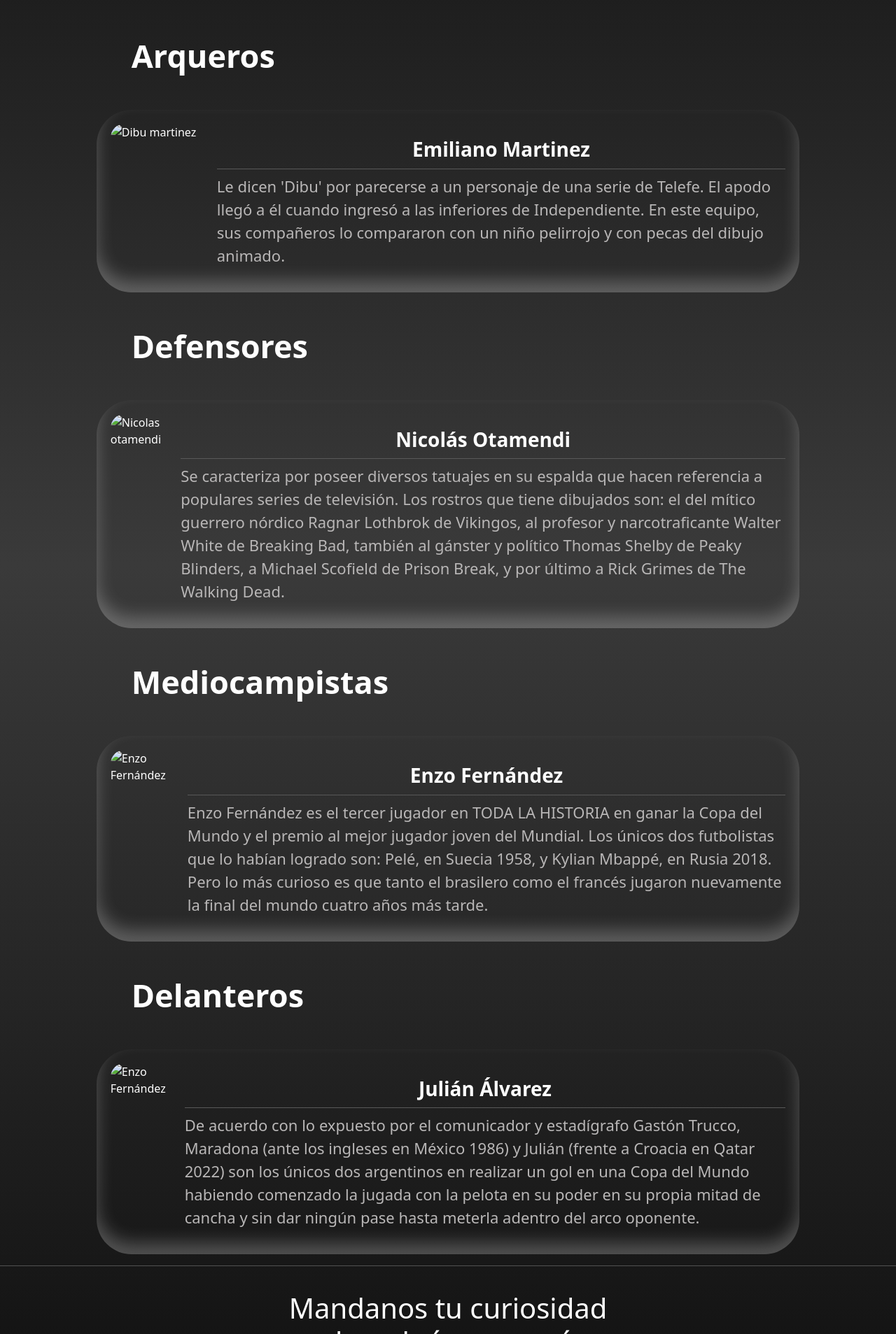
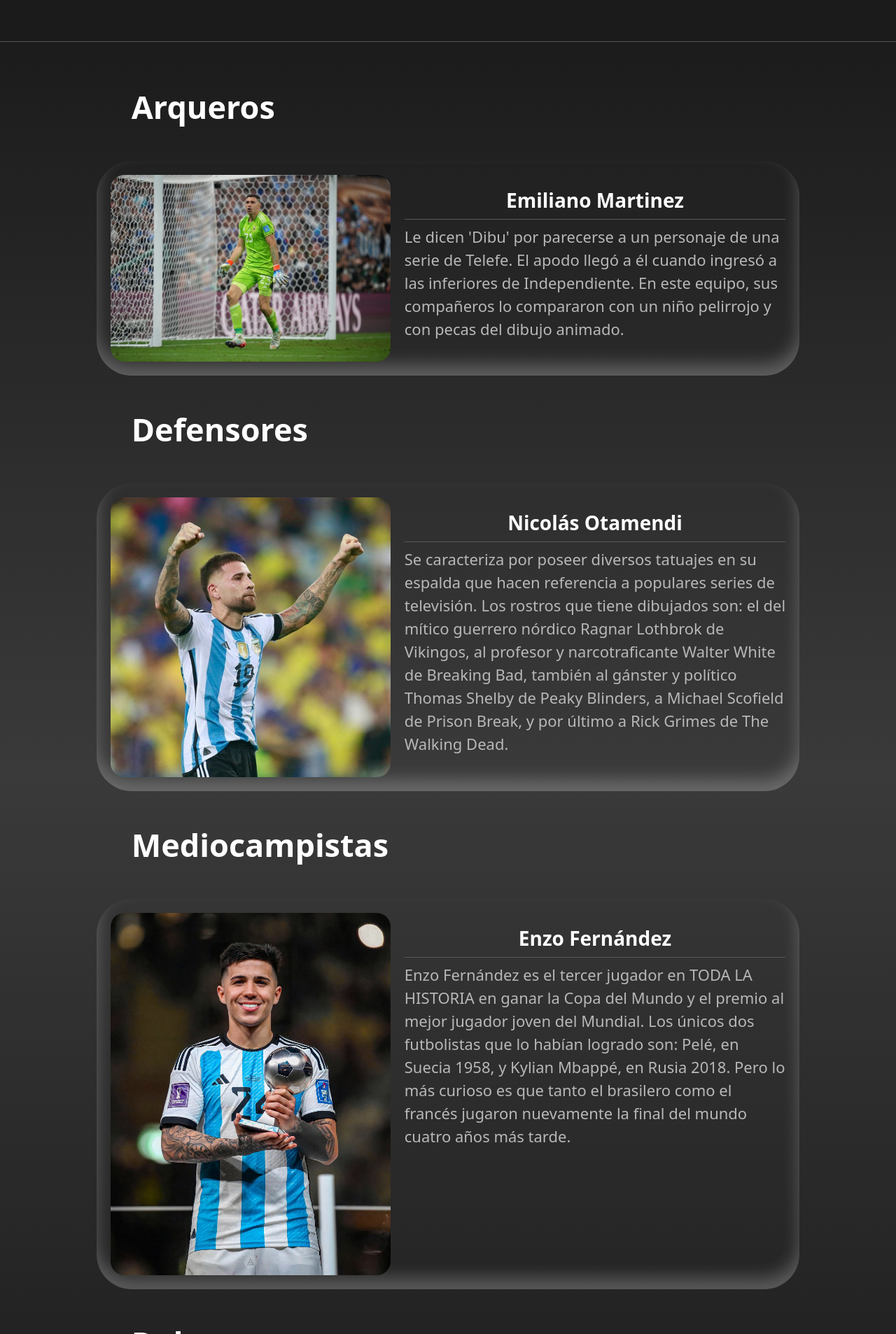
Before and after one commit to sebas-seni/CaC-Front-End, a plain HTML site: page index.html in a window 1280 px wide. Shown: the part 893-2800 px from the top of the page at 70% size. Drawn offline with nearby package versions, Linux system fonts and the light colour scheme; the site is published under a folder, as on GitHub Pages, so addresses that start at the root find nothing; a web font is replaced by a local one.

Commit message:
cambie lineas de rutas

```diff
--- a/index.html
+++ b/index.html
@@ -7,13 +7,13 @@
     <link rel="stylesheet" href="style.css">
     <link href="https://cdn.jsdelivr.net/npm/bootstrap@5.3.3/dist/css/bootstrap.min.css" rel="stylesheet"
         integrity="sha384-QWTKZyjpPEjISv5WaRU9OFeRpok6YctnYmDr5pNlyT2bRjXh0JMhjY6hW+ALEwIH" crossorigin="anonymous">
-    <link rel="shortcut icon" href="/imagenes/afa-logo.ico" type="image/x-icon">
+    <link rel="shortcut icon" href="./imagenes/afa-logo.ico" type="image/x-icon">
     <link rel="preconnect" href="https://fonts.googleapis.com">
     <link rel="preconnect" href="https://fonts.gstatic.com" crossorigin>
     <link href="https://fonts.googleapis.com/css2?family=Noto+Sans+JP:wght@100..900&display=swap" rel="stylesheet">
     <link rel="stylesheet" href="https://cdnjs.cloudflare.com/ajax/libs/animate.css/4.1.1/animate.min.css" />
     <title>Curiosidades mundialistas</title>
-    <link rel="shortcut icon" href="/imagenes/afa-logo.ico" type="image/x-icon">
+    <link rel="shortcut icon" href="./imagenes/afa-logo.ico" type="image/x-icon">
 </head>
 
 <body>
@@ -30,7 +30,7 @@
                     <div class="collapse navbar-collapse" id="navbarNav">
                         <ul class="nav-bar-ul">
                             <div class="logo-container">
-                                <img src="/imagenes/afa-logo.ico" alt="Logo afa" class="logo">
+                                <img src="./imagenes/afa-logo.ico" alt="Logo afa" class="logo">
                             </div>
                             <li class="">
                                 <a class="nav-link" href="#arqueros">Arqueros</a>
@@ -66,7 +66,7 @@
                 <h2>Arqueros</h2>
             </header>
             <div class="section-info-container">
-                <img src="/imagenes/dibu.jpg" alt="Dibu martinez" class="section-img">
+                <img src="./imagenes/dibu.jpg" alt="Dibu martinez" class="section-img">
                 <aside>
                     <h3>Emiliano Martinez</h3>
                     <p class="descripcion">Le dicen 'Dibu' por parecerse a un personaje de una serie de Telefe. El apodo
@@ -84,7 +84,7 @@
                 <h2>Defensores</h2>
             </header>
             <div class="section-info-container">
-                <img src="/imagenes/ota.jpg" alt="Nicolas otamendi" class="section-img">
+                <img src="./imagenes/ota.jpg" alt="Nicolas otamendi" class="section-img">
                 <aside>
                     <h3>Nicolás Otamendi</h3>
                     <p>Se caracteriza por poseer diversos tatuajes en su espalda que hacen referencia a populares series
@@ -104,7 +104,7 @@
                 <h2>Mediocampistas</h2>
             </header>
             <div class="section-info-container">
-                <img src="/imagenes/enzo.jpeg" alt="Enzo Fernández" class="section-img">
+                <img src="./imagenes/enzo.jpeg" alt="Enzo Fernández" class="section-img">
                 <aside>
                     <h3>Enzo Fernández</h3>
                     <p>Enzo Fernández es el tercer jugador en TODA LA HISTORIA en ganar la Copa del Mundo y el premio al
@@ -126,7 +126,7 @@
                 <h2>Delanteros</h2>
             </header>
             <div class="section-info-container">
-                <img src="/imagenes/julian.jpg" alt="Enzo Fernández" class="section-img">
+                <img src="./imagenes/julian.jpg" alt="Enzo Fernández" class="section-img">
                 <aside>
                     <h3>Julián Álvarez</h3>
                     <p>De acuerdo con lo expuesto por el comunicador y estadígrafo Gastón Trucco, Maradona (ante los
```
